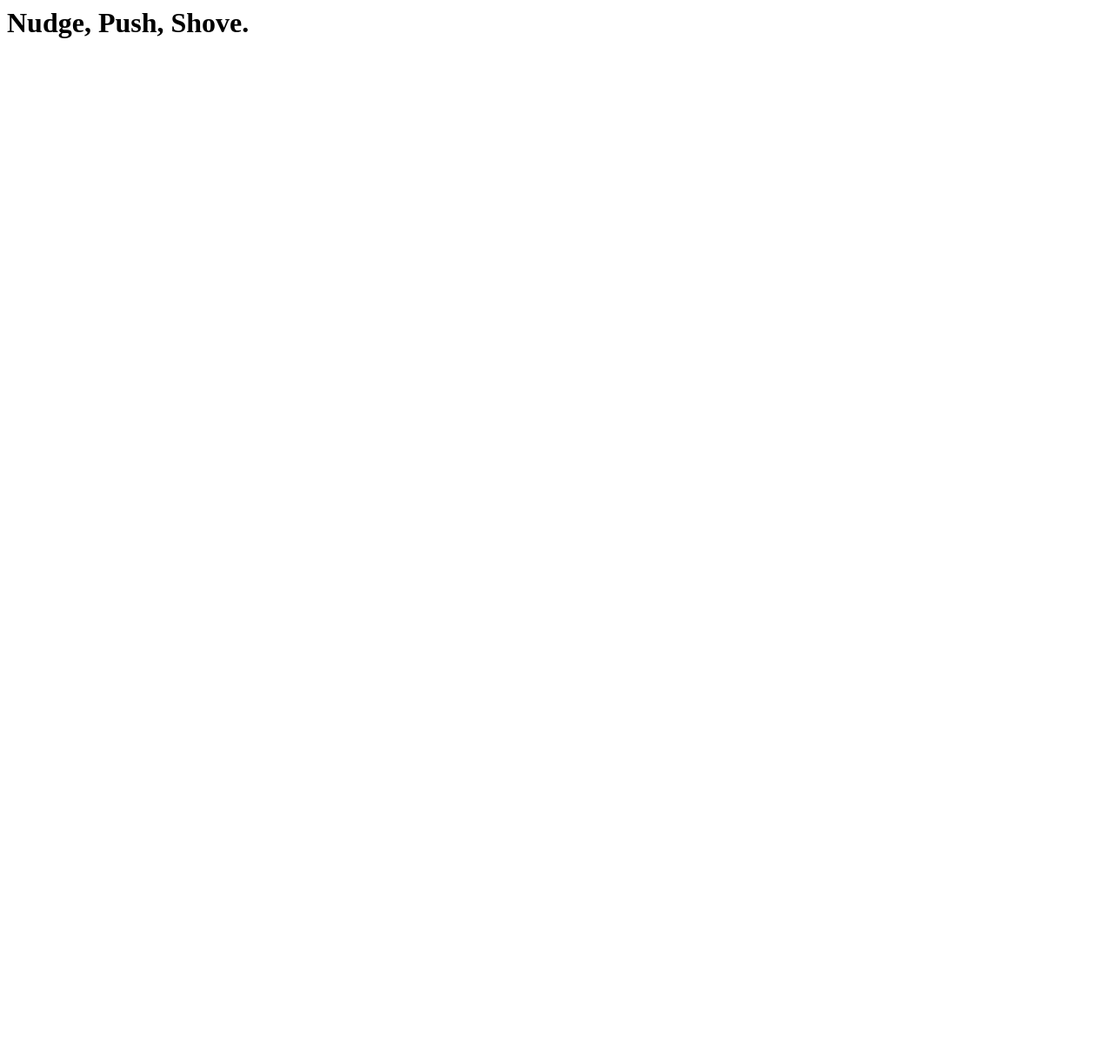
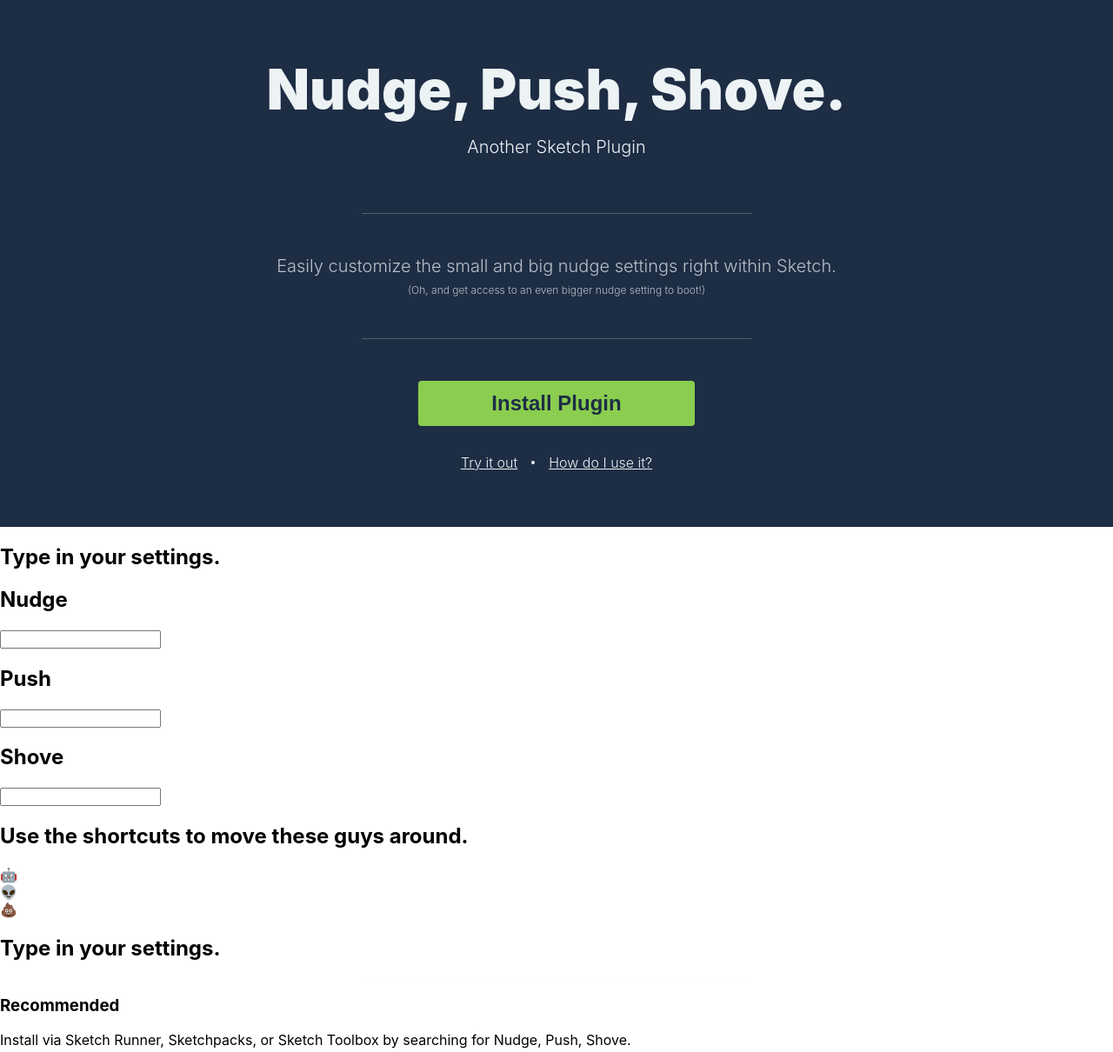
Before and after one commit to mfouquet/NudgePushShove, a website: page index.html in a window 1280 px wide. Shown: the top 1210 px of the page at 87% size. Before the commit the page ends 800 px from the top, so only its background shows below. Drawn offline with Linux system fonts and the light colour scheme.

Commit message:
Style the header

```diff
--- /dev/null
+++ b/gulpfile.js
@@ -0,0 +1,29 @@
+'use strict';
+
+var gulp = require('gulp');
+var sass = require('gulp-sass');
+var autoprefixer = require('gulp-autoprefixer');
+var cleanCSS = require('gulp-clean-css');
+var uglify = require('gulp-uglify');
+
+var autoprefixerOptions = {
+  browsers: ['last 2 versions', '> 5%']
+};
+
+gulp.task('sass', function () {
+  return gulp.src('./sass/*.scss')
+    .pipe(sass.sync().on('error', sass.logError))
+    .pipe(autoprefixer(autoprefixerOptions))
+    .pipe(cleanCSS())
+    .pipe(gulp.dest('./css'));
+});
+
+gulp.task('sass:watch', function () {
+  gulp.watch('./sass/*.scss', ['sass']);
+});
+
+gulp.task('js', function () {
+  return gulp.src('./js/*.js')
+    .pipe(uglify())
+    .pipe(gulp.dest('./dist'));
+});
--- a/index.html
+++ b/index.html
@@ -1 +1,106 @@
-<h1>Nudge, Push, Shove.</h1>
+<!DOCTYPE html>
+<html>
+  <head>
+    <meta charset="UTF-8">
+    <meta http-equiv="X-UA-Compatible" content="IE=edge">
+    <meta name="viewport" content="width=device-width, initial-scale=1.0, maximum-scale=1">
+    <title>Nudge, Push, Shove.</title>
+    <link rel="stylesheet" type="text/css" href="css/main.css">
+  </head>
+  <body>
+    <div class="page-wrap">
+
+      <section class="dark-bg header">
+        <h1>Nudge, Push, Shove.</h1>
+        <h4><span>Another</span> <span>Sketch</span> <span>Plugin</span></h4>
+        <div class="divider"></div>
+        <h4 class="light">Easily customize the small and big nudge settings right within Sketch.</h4>
+        <h5>(Oh, and get access to an even bigger nudge setting to boot!)</h5>
+        <div class="divider"></div>
+        <div class="action-group">
+          <button>Install Plugin</button>
+          <div class="link-row">
+            <a href="#">Try it out</a>
+            <div class="link-divider"></div>
+            <a href="#">How do I use it?</a>
+          </div>
+        </div>
+      </section>
+      <section>
+        <div>
+          <h2>Type in your settings.</h2>
+          <div class="settings-panel">
+            <div class="settings-panel__row">
+              <h2>Nudge</h2>
+              <input type="text" />
+            </div>
+            <div class="settings-panel__row">
+              <h2>Push</h2>
+              <input type="text" />
+            </div>
+            <div class="settings-panel__row">
+              <h2>Shove</h2>
+              <input type="text" />
+            </div>
+          </div>
+        </div>
+        <div>
+          <h2>Use the shortcuts to move these guys around.</h2>
+          <div class="emoji">🤖</div>
+          <div class="emoji">👽</div>
+          <div class="emoji">💩</div>
+        </div>
+      </section>
+      <section>
+        <h2>Type in your settings.</h2>
+        <div class="divider"></div>
+        <h3>Recommended</h3>
+        <div>Install via Sketch Runner, Sketchpacks, or Sketch Toolbox by searching for Nudge, Push, Shove.</div>
+        <div class="divider"></div>
+        <h3>Old-Fashioned</h3>
+        <div>Download this file and double click to install.</div>
+      </section>
+      <section>
+        <div>
+          <h2>Adjust your nudge settings.</h2>
+          <ul>
+            <li>Use Sketch Runner and type Adjust Nudge Settings or start typing nudge, push, or shove to select from the predefined 16px grid options.</li>
+            <li>Navigate to Plugins > Nudge, Push, Shove. > Adjust Nudge Settings. You'll also see a list of predefined 16px grid options here in this same menu as well.</li>
+            <li>Hit ctrl +cmd +n on your keyboard.</li>
+          </ul>
+
+        </div>
+        <div>
+          <h2>Nudge.</h2>
+          <div>Use ↑↓←→ like normal.
+
+Default setting is 1px.</div>
+          <h2>Push.</h2>
+          <div>Use shift +↑↓←→ like normal.
+
+Default setting is 10px.</div>
+          <h2>Shove.</h2>
+          <div>Use Sketch Runner and type Shove -Direction-.
+
+Use alt +shift +↑↓←→.
+
+Default setting is 15px.</div>
+        </div>
+      </section>
+      <section>
+        <div class="image-row">
+          <a href="http://bit.ly/SketchRunnerWebsite">
+                <img src="http://bit.ly/RunnerBadgeBlue">
+              </a>
+          <a href="https://sketchpacks.com/YOUR_NAME/PLUGIN_NAME/install">
+  <img width="160" height="41" src="http://sketchpacks-com.s3.amazonaws.com/assets/badges/sketchpacks-badge-install.png" >
+</a></div>
+        <div class="divider"></div>
+        <div>Made approximately halfway between the 🌖 and the 🌍 by @_fookay.
+
+Problems and suggestions go in the GitHub project.
+
+© 2017 Michael Fouquet</div>
+      </section>
+  </body>
+</html>
--- /dev/null
+++ b/sass/main.scss
@@ -0,0 +1,113 @@
+$color-bg-dark: rgba(29, 45, 68, 1);
+$color-text-light: rgba(237, 242, 244, 1);
+$color-text-lighter: rgba(237, 242, 244, 0.75);
+$color-divider: rgba(237, 242, 244, 0.25);
+
+* {
+  box-sizing: border-box;
+}
+
+
+
+html {
+  height: 100%;
+  width: 100%;
+  margin: 0;
+  font-size: 16px;
+}
+
+
+
+body {
+  font-family: -apple-system, BlinkMacSystemFont, 'Helvetica Neue', sans-serif;
+  margin: 0;
+}
+
+
+h1 {
+  color: $color-text-light;
+  font-size: 4rem;
+  text-align: center;
+  margin: 0;
+  font-weight: 900;
+  padding-top: 64px;
+  padding-bottom: 16px;
+}
+
+h4 {
+  color: $color-text-light;
+  font-size: 1.25rem;
+  text-align: center;
+  margin: 0;
+  font-weight: 300;
+  padding-bottom: 64px;
+}
+
+h4.light {
+  font-size: 1.25rem;
+  text-align: center;
+  color: $color-text-lighter;
+  margin: 0;
+  padding-top: 48px;
+  padding-bottom: 8px;
+}
+
+h5 {
+  font-size: 0.75rem;
+  color: $color-text-lighter;
+  text-align: center;
+  margin: 0;
+  font-weight: 300;
+  padding-bottom: 48px;
+}
+
+button {
+  background-color: rgba(138, 205, 79, 1);
+  outline: none;
+  border: 0;
+  padding: 0.75rem 5.25rem;
+  font-size: 1.5rem;
+  font-weight: 800;
+  border-radius: 4px;
+  color: $color-bg-dark;
+  margin-top: 48px;
+  margin-bottom: 32px;
+}
+
+
+.dark-bg {
+  background-color: $color-bg-dark;
+}
+
+.divider {
+  height: 1px;
+  max-width: 28rem;
+  background-color: $color-divider;
+  margin: 0 auto;
+}
+
+.action-group {
+  text-align: center;
+}
+
+.link-row {
+  display: flex;
+  justify-content: center;
+  padding-bottom: 64px;
+
+  a {
+    color: $color-text-light;
+    font-weight: 300;
+  }
+}
+
+.link-divider {
+  height: 4px;
+  width: 4px;
+  background-color: $color-text-light;
+  border-radius: 50%;
+  display: flex;
+  margin-top: 8px;
+  margin-left: 16px;
+  margin-right: 16px;
+}
```
Also changed, not shown: package.json (added, +18 -0 lines), css/main.css (added), 1 other file.
